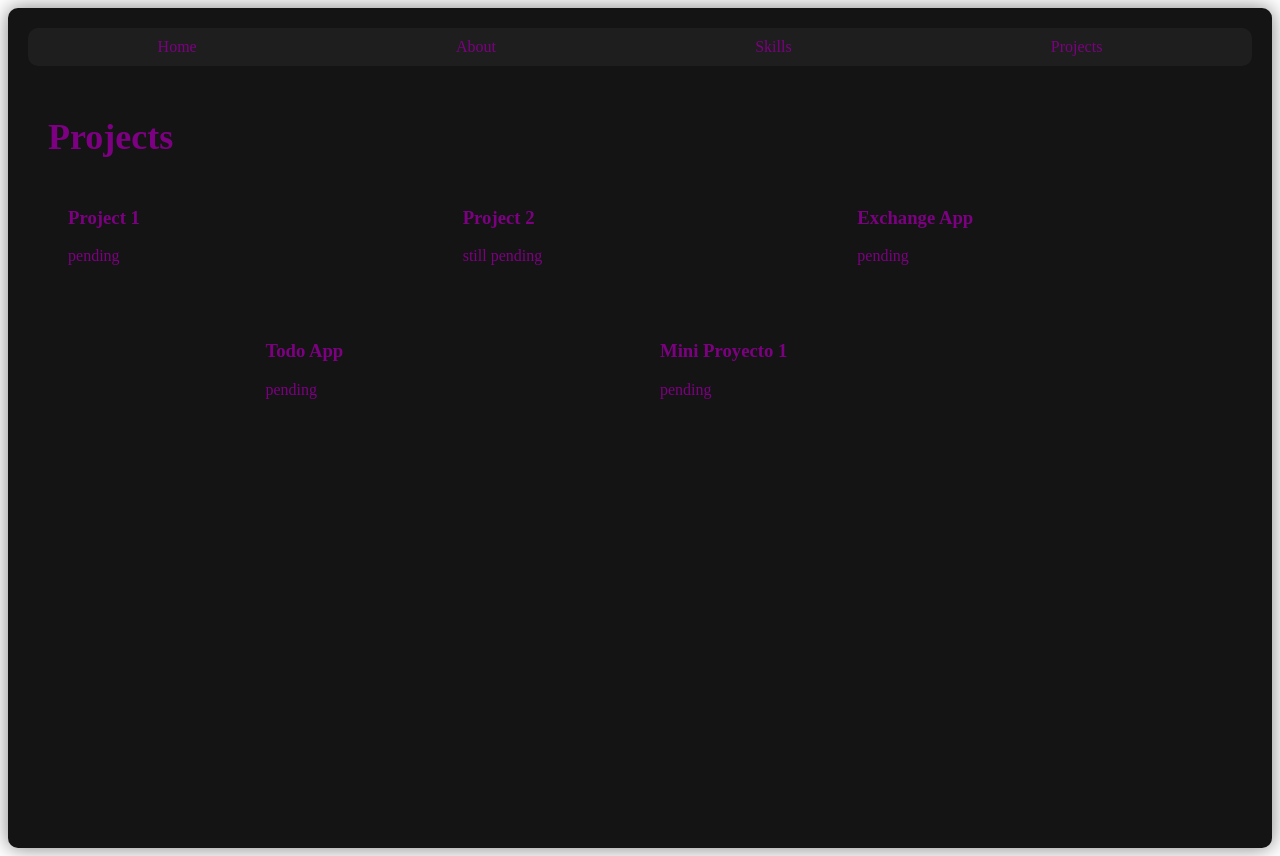
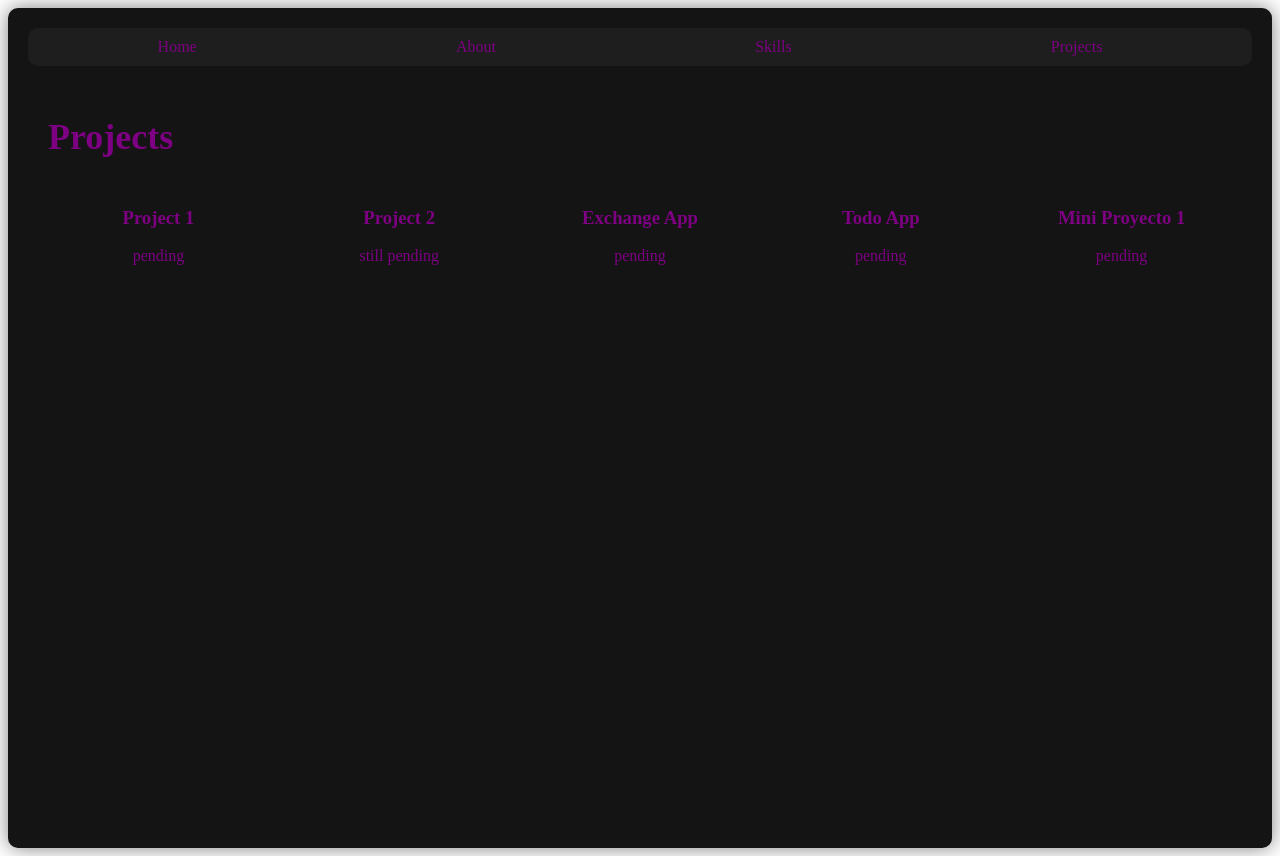
Before and after one commit to 110220004/myReact-portfolio, a React (Create React App) app: page /projects in a window 1280 px wide. Built offline with nearby package versions, Linux system fonts and the light colour scheme.

Commit message:
added some css
so that the projects are aligned

```diff
--- a/src/index.css
+++ b/src/index.css
@@ -138,14 +138,16 @@
   list-style: none;
   margin: 0;
   padding: 0;
-  display: flex;
-  flex-wrap: wrap;
-  justify-content: center;
+  display: grid;
+  grid-template-columns: repeat(auto-fill, minmax(200px, 1fr));
+  grid-gap: 20px;
+  justify-items: center;
 }
 
 .project-list li {
-  margin: 20px;
-  width: calc(33.33% - 40px);
+  margin: 20px 0;
+  width: 100%;
+  text-align: center;
 }
 
 .project-list a {
```
